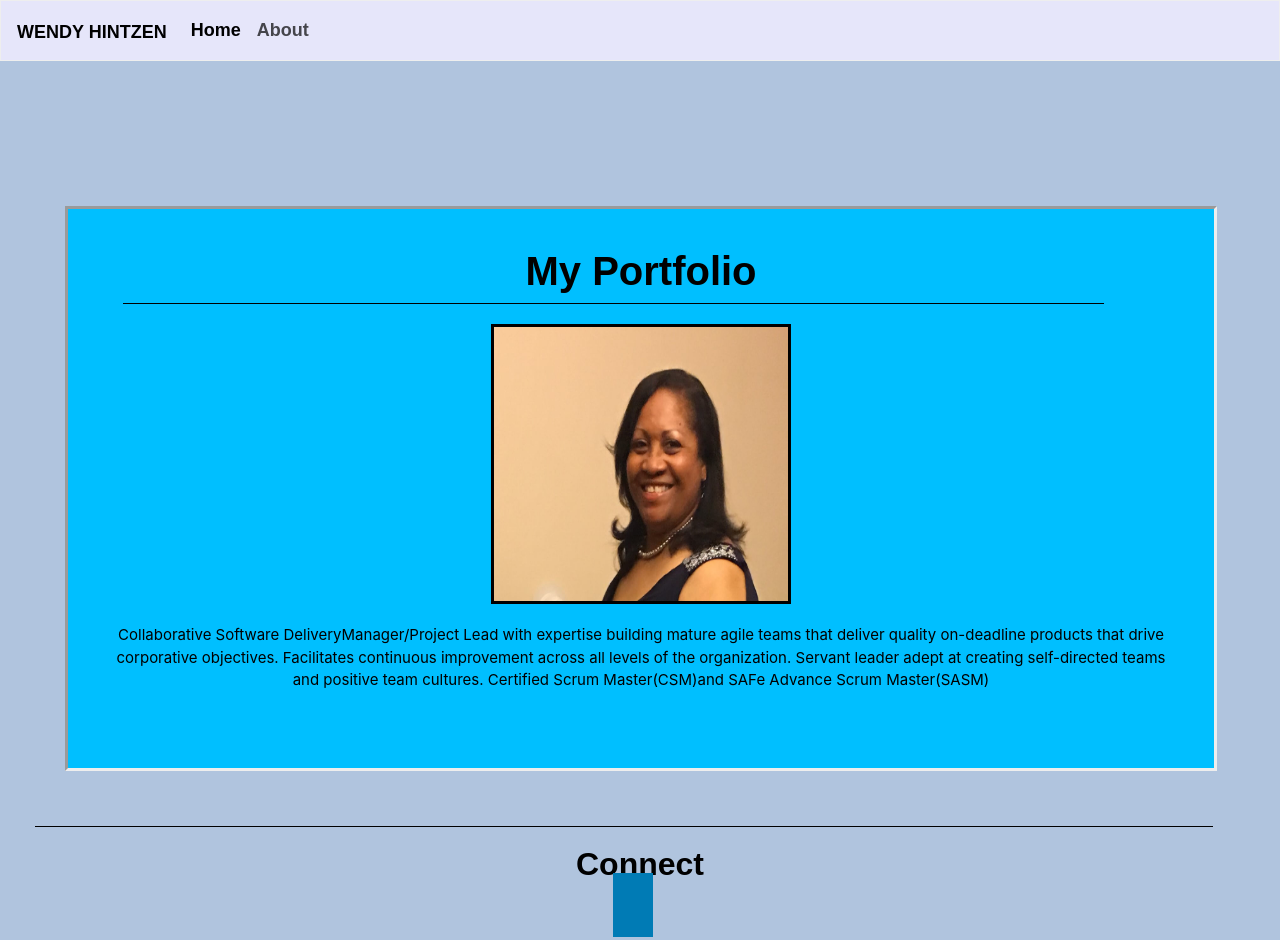
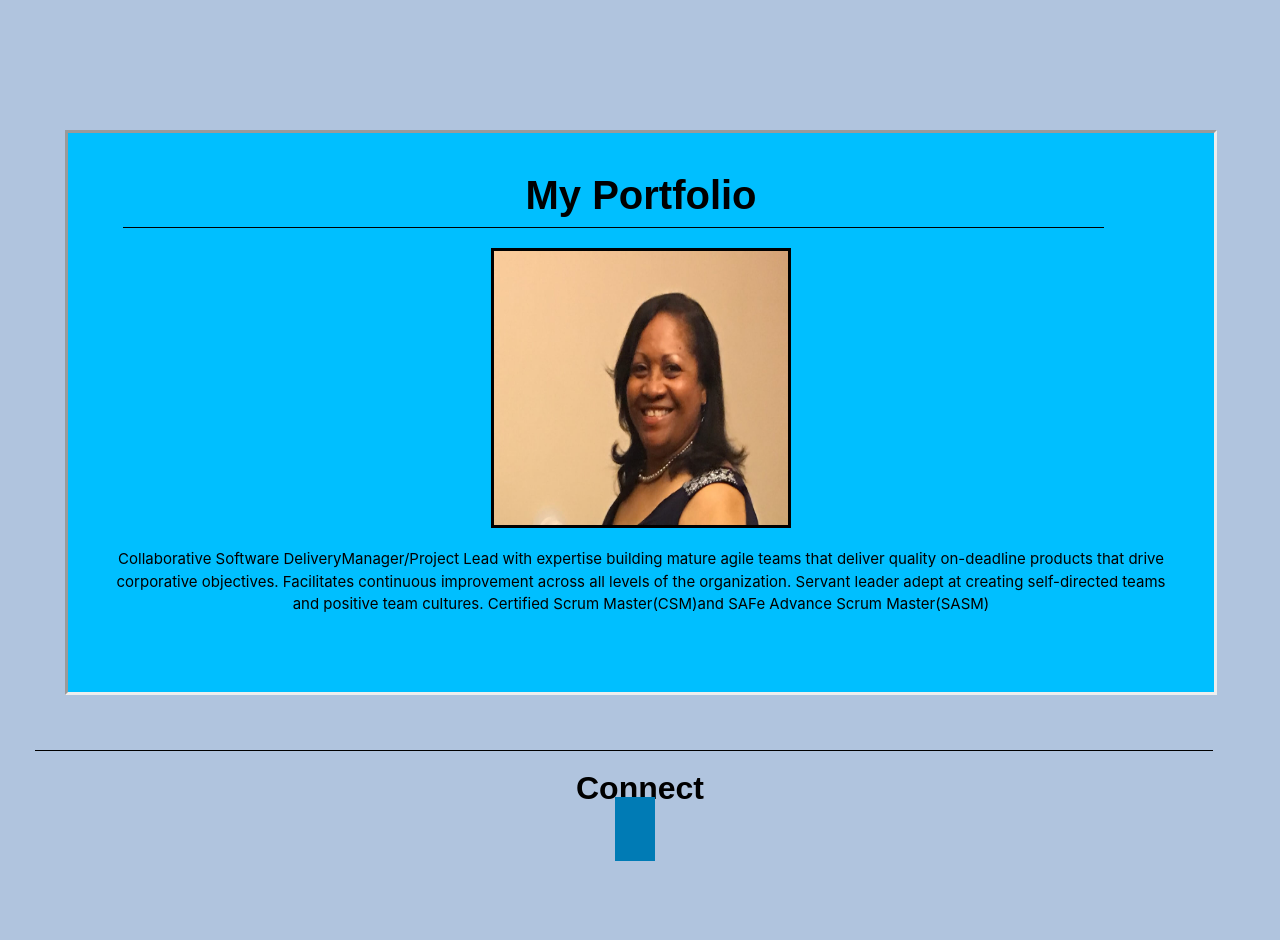
Before and after one commit to whintzen/React-Portfolio, a React (Create React App) app: page / in a window 1280 px wide. After the commit the page ends 864 px from the top, so only its background shows below. Built offline with nearby package versions, Linux system fonts and the light colour scheme; a web font is replaced by a local one.

Commit message:
Updated App.js to remove the Navbar

```diff
--- a/src/App.js
+++ b/src/App.js
@@ -1,21 +1,22 @@
 import React from 'react';
 import { BrowserRouter as Router, Route } from "react-router-dom";
 // import './App.css';
-import Navbar from "./components/Navbar";
+// import Navbar from "./components/Navbar";
 import Wrapper from "./components/Wrapper";
 import Home from "./pages/Home";
 import About from "./pages/About";
+import Portfolio from "./pages/Portfolio";
+
 
 function App() {
   return (
     <Router>
       <div className="App">
-        <Navbar />
         <Wrapper>
 
             <Route exact path="/" component={Home} />
             <Route exact path="/about" component={About} />
-            {/* <Route exact path="/portfolio" component={Portfolio} /> */}
+            <Route exact path="/portfolio" component={Portfolio} />
 
         </Wrapper>
       </div>
```
